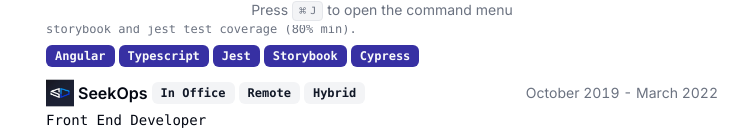
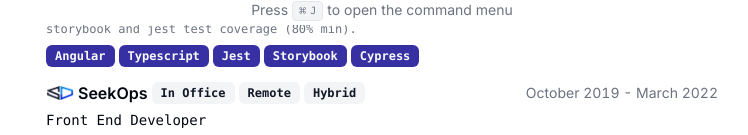
Before and after one commit to mariorobles93/Personal-Website, a Next.js app: page / in a window 1280 px wide. Shown: the part 775-910 px from the top of the page, without its empty margins (258-1006 px from the left). Built offline with nearby package versions, Linux system fonts and the light colour scheme.

Commit message:
Changed background on seekops logo Changed favicon

```diff
--- a/src/components/logos/SeekOpsLogo.tsx
+++ b/src/components/logos/SeekOpsLogo.tsx
@@ -1,7 +1,8 @@
 export const SeekOpsLogo = (props: React.SVGProps<SVGSVGElement>) => {
   return (
     <svg viewBox="0 0 200 200" xmlns="http://www.w3.org/2000/svg" {...props}>
-      <image href="/SeekOps.jpeg" width="200"/>
+      <rect x="0" y="0" width="200" height="200" fill="white" />
+      <image href="/SeekOps2.png" width="200" />
     </svg>
   );
 };
```
Also changed, not shown: public/SeekOps2.png (added), 1 other file (tests, documents, lock files or other folders).
